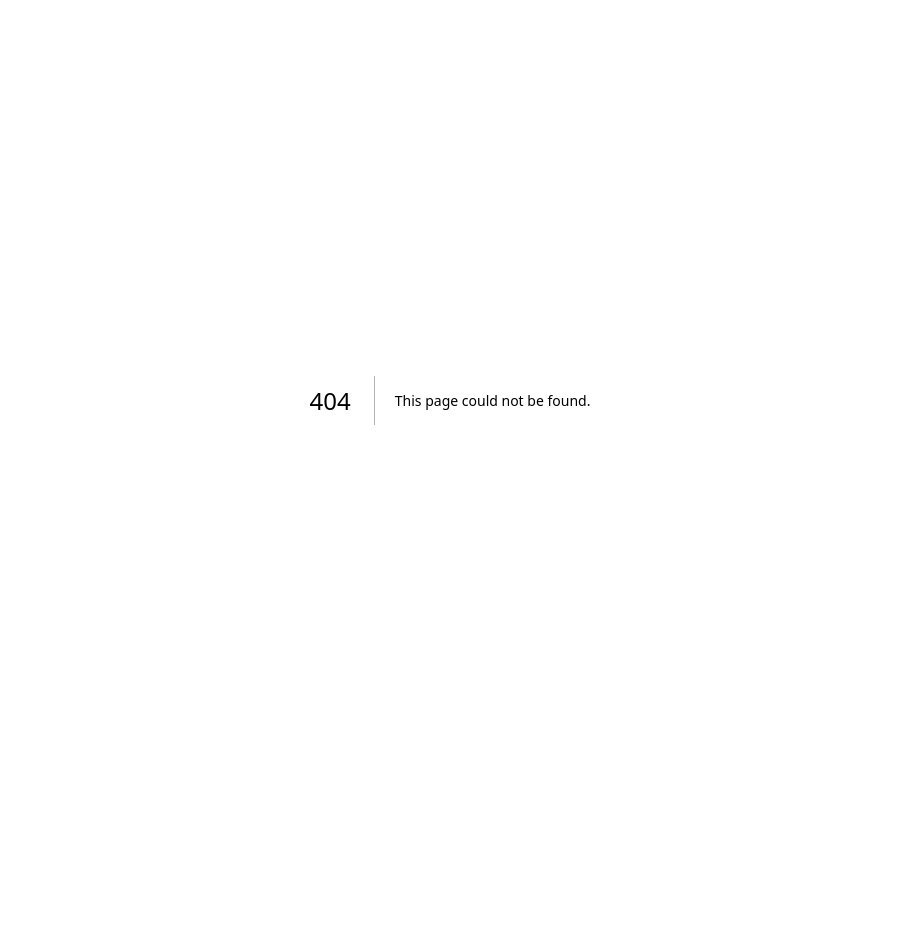
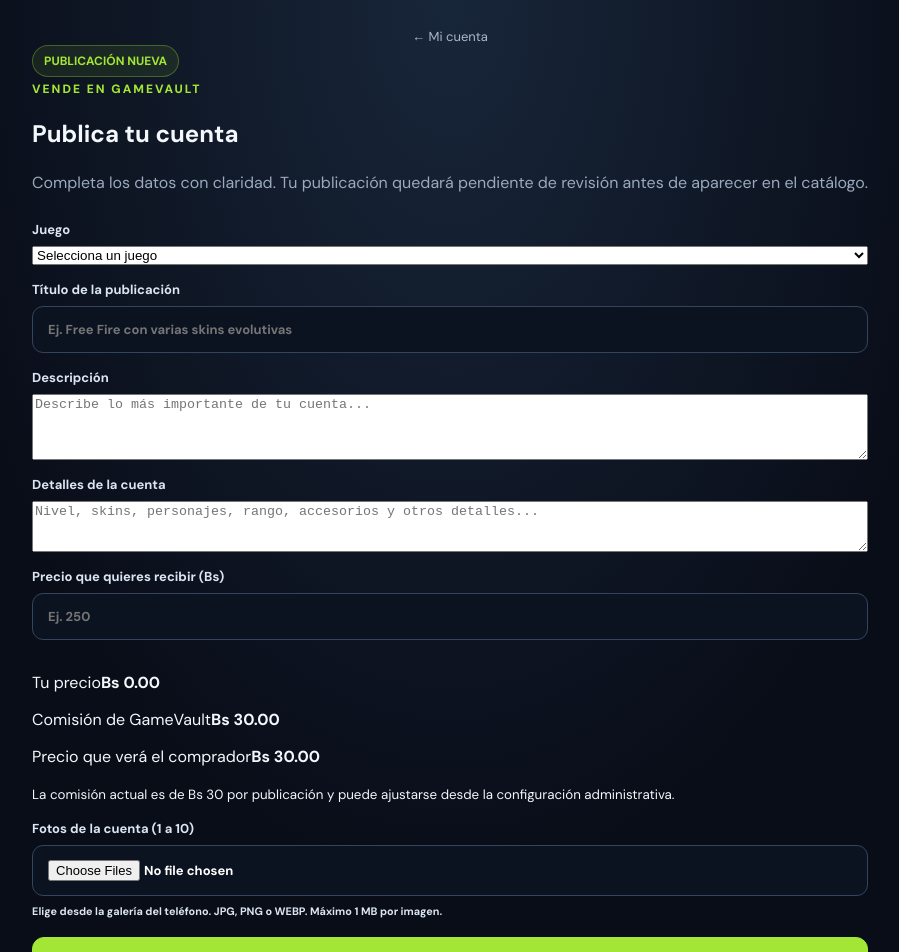
Before and after one commit to JackDainor/gamevault-marketplace, a Next.js app: page /publicar in a window 1280 px wide. Before the commit this address had no page. Shown: the top 952 px of the page, without its empty margins (190-1089 px from the left). Before the commit the page ends 800 px from the top, so only its background shows below. Built offline with nearby package versions, Linux system fonts and the light colour scheme.

Commit message:
Add seller listings and public catalog

```diff
--- /dev/null
+++ b/src/app/(seller)/publicar/page.tsx
@@ -0,0 +1,52 @@
+"use client";
+
+import Link from "next/link";
+import { useActionState, useEffect, useState } from "react";
+import { createListingAction } from "@/app/actions/listings";
+
+const initialState = { error: "" };
+
+export default function PublishPage() {
+  const [state, action, pending] = useActionState(createListingAction, initialState);
+  const [price, setPrice] = useState("");
+  const [previews, setPreviews] = useState<string[]>([]);
+  const commission = 30;
+  const numericPrice = Number(price) || 0;
+
+  useEffect(() => () => previews.forEach(url => URL.revokeObjectURL(url)), [previews]);
+
+  function handleImages(event: React.ChangeEvent<HTMLInputElement>) {
+    const files = Array.from(event.target.files ?? []);
+    previews.forEach(url => URL.revokeObjectURL(url));
+    setPreviews(files.slice(0, 10).map(file => URL.createObjectURL(file)));
+  }
+
+  return <main className="auth-page">
+    <section className="publish-card">
+      <div className="publish-top"><Link href="/mi-cuenta" className="auth-back">← Mi cuenta</Link><span className="badge">PUBLICACIÓN NUEVA</span></div>
+      <span className="eyebrow">VENDE EN GAMEVAULT</span>
+      <h1>Publica tu cuenta</h1>
+      <p className="muted">Completa los datos con claridad. Tu publicación quedará pendiente de revisión antes de aparecer en el catálogo.</p>
+      <form action={action} className="auth-form publish-form">
+        <label>Juego
+          <select name="game" required defaultValue=""><option value="" disabled>Selecciona un juego</option><option>Free Fire</option><option>Roblox</option><option>Fortnite</option><option>Call of Duty</option><option>Otro</option></select>
+        </label>
+        <label>Título de la publicación<input name="title" required minLength={4} maxLength={120} placeholder="Ej. Free Fire con varias skins evolutivas" /></label>
+        <label>Descripción<textarea name="description" required minLength={20} maxLength={1800} rows={4} placeholder="Describe lo más importante de tu cuenta..." /></label>
+        <label>Detalles de la cuenta<textarea name="accountDetails" required minLength={5} maxLength={1200} rows={3} placeholder="Nivel, skins, personajes, rango, accesorios y otros detalles..." /></label>
+        <label>Precio que quieres recibir (Bs)<input name="sellerPrice" type="number" min="1" max="1000000" step="0.01" required value={price} onChange={event => setPrice(event.target.value)} placeholder="Ej. 250" /></label>
+        <div className="price-breakdown">
+          <p><span>Tu precio</span><strong>Bs {numericPrice.toFixed(2)}</strong></p>
+          <p><span>Comisión de GameVault</span><strong>Bs {commission.toFixed(2)}</strong></p>
+          <p className="price-total"><span>Precio que verá el comprador</span><strong>Bs {(numericPrice + commission).toFixed(2)}</strong></p>
+          <small>La comisión actual es de Bs 30 por publicación y puede ajustarse desde la configuración administrativa.</small>
+        </div>
+        <label>Fotos de la cuenta (1 a 10)<input name="images" type="file" accept="image/jpeg,image/png,image/webp" multiple required onChange={handleImages} /><small>Elige desde la galería del teléfono. JPG, PNG o WEBP. Máximo 1 MB por imagen.</small></label>
+        {previews.length > 0 && <div className="image-preview-grid">{previews.map((src,index)=><img src={src} alt={`Vista previa ${index+1}`} key={src}/>)}</div>}
+        {state.error && <p className="form-error" role="alert">{state.error}</p>}
+        <button className="btn primary auth-submit" disabled={pending}>{pending ? "Subiendo fotos y publicando..." : "Enviar para revisión"}</button>
+      </form>
+      <p className="auth-switch">Al enviar, confirmas que tienes autorización para vender esta cuenta y que la información es correcta.</p>
+    </section>
+  </main>;
+}
```
